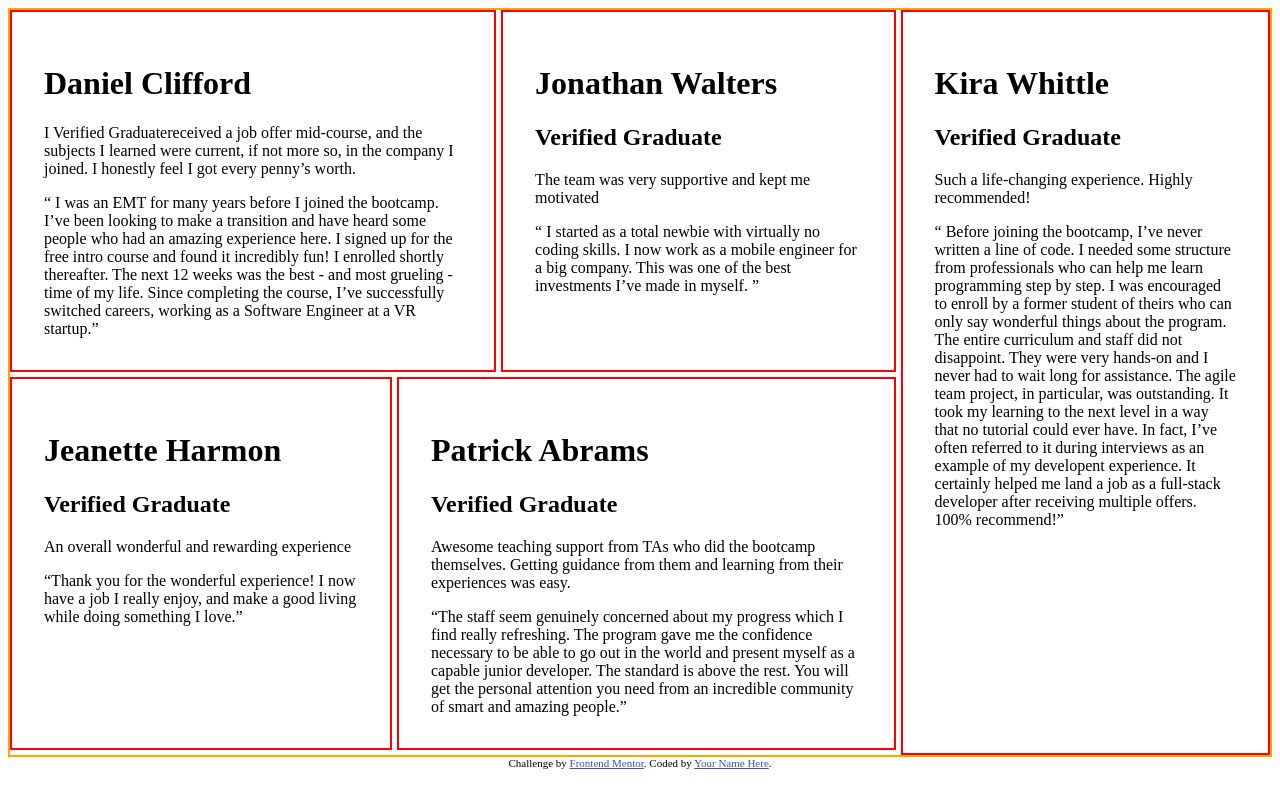
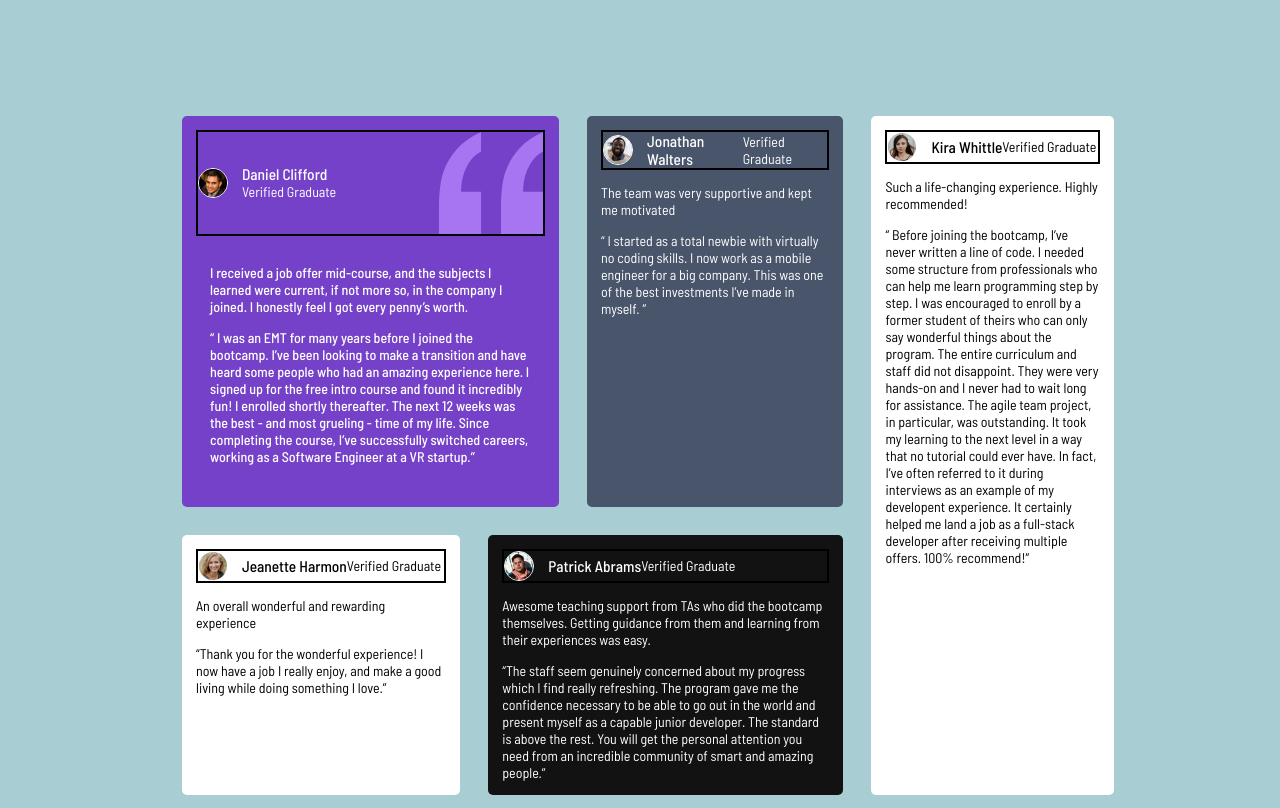
Before and after one commit to MsftKing/testimonials-grid-section-main, a plain HTML site: page index.html in a window 1280 px wide. Drawn offline with Linux system fonts and the light colour scheme; a web font is replaced by a local one.

Commit message:
fixing header of cards

```diff
--- a/index.html
+++ b/index.html
@@ -5,7 +5,9 @@
   <meta name="viewport" content="width=device-width, initial-scale=1.0"> <!-- displays site properly based on user's device -->
   <link rel="stylesheet" href="styles.css">
   <link rel="icon" type="image/png" sizes="32x32" href="./images/favicon-32x32.png">
-
+  <link rel="preconnect" href="https://fonts.googleapis.com">
+<link rel="preconnect" href="https://fonts.gstatic.com" crossorigin>
+<link href="https://fonts.googleapis.com/css2?family=Barlow+Semi+Condensed:ital,wght@0,100;0,200;0,300;0,400;0,500;0,600;0,700;0,800;0,900;1,100;1,200;1,300;1,400;1,500;1,600;1,700;1,800;1,900&family=Fraunces:ital,opsz,wght@0,9..144,100..900;1,9..144,100..900&family=Karla:ital,wght@0,200..800;1,200..800&family=Miniver&family=Montserrat:ital,wght@0,100..900;1,100..900&family=Playwrite+BR:wght@100..400&family=Poppins:ital,wght@0,100;0,200;0,300;0,400;0,500;0,600;0,700;0,800;0,900;1,100;1,200;1,300;1,400;1,500;1,600;1,700;1,800;1,900&family=Work+Sans:ital,wght@0,100..900;1,100..900&display=swap" rel="stylesheet">
   <title>Frontend Mentor | [Challenge Name Here]</title>
 
   <!-- Feel free to remove these styles or customise in your own stylesheet 👍 -->
@@ -17,15 +19,27 @@
 <body>
   <div class="container" >
     <div class="box1">
-      <h1 class="name">Daniel Clifford </h1>
-      <h2 class="verifiedUser"></h2>
-      <p class="description">I Verified Graduatereceived a job offer mid-course, and the subjects I learned were current, if not more so, in the company I joined. I honestly feel I got every penny’s worth.</p>
-      <q> I was an EMT for many years before I joined the bootcamp. I’ve been looking to make a transition and have heard some people who had an amazing experience here. I signed up for the free intro course and found it incredibly fun! I enrolled shortly thereafter. The next 12 weeks was the best - and most grueling - time of my life. Since completing the course, I’ve successfully switched careers, working as a Software Engineer at a VR startup.</q>
+      <div class="nameContainer">
+        <img class="profilePic" alt="daniel profile picture" src="images\image-daniel.jpg">
+        <div class="boxHeader">
+          <div class="name">Daniel Clifford </div>
+          <div class="verifiedUser">Verified Graduate</div>
+        </div>
+        <img aria-hidden class="design" src="images\bg-pattern-quotation.svg">
+      </div>
+      <section class="content">
+        <p class="description">I received a job offer mid-course, and the subjects I learned were current, if not more so, in the company I joined. I honestly feel I got every penny’s worth.</p>
+        <q> I was an EMT for many years before I joined the bootcamp. I’ve been looking to make a transition and have heard some people who had an amazing experience here. I signed up for the free intro course and found it incredibly fun! I enrolled shortly thereafter. The next 12 weeks was the best - and most grueling - time of my life. Since completing the course, I’ve successfully switched careers, working as a Software Engineer at a VR startup.</q>
+      </section>
+
     </div>
 
     <div class="box2">
-      <h1 class="name">Jonathan Walters</h1>
-      <h2 class="verifiedUser">Verified Graduate</h2>
+      <div class="nameContainer">
+        <img class="profilePic" alt="daniel profile picture" src="images\image-jonathan.jpg">
+        <div class="name">Jonathan Walters </div>
+        <div class="verifiedUser">Verified Graduate</div>
+      </div>
 
       <p class="description">The team was very supportive and kept me motivated</p>
 
@@ -36,16 +50,22 @@
     </div>
 
     <div class="box4">
-      <h1 class="name">Jeanette Harmon</h1>
-      <h2 class="verifiedUser">Verified Graduate</h2>
+      <div class="nameContainer">
+        <img class="profilePic" alt="daniel profile picture" src="images\image-jeanette.jpg">
+      <div class="name">Jeanette Harmon</div>
+      <div class="verifiedUser">Verified Graduate</div>
+      </div>
       <p class="description">An overall wonderful and rewarding experience</p>
       <q>Thank you for the wonderful experience! I now have a job I really enjoy, and make a good living
       while doing something I love.</q>
     </div>
 
     <div class="box5">
-      <h1 class="name"> Patrick Abrams</h1>
-      <h2 class="verifiedUser">Verified Graduate</h2>
+      <div class="nameContainer">
+        <img class="profilePic" alt="daniel profile picture" src="images\image-patrick.jpg">
+      <div class="name"> Patrick Abrams</div>
+      <div class="verifiedUser">Verified Graduate</div>
+      </div>
       <p class="description">Awesome teaching support from TAs who did the bootcamp themselves. Getting guidance from them and
   learning from their experiences was easy.</p>
       <q>The staff seem genuinely concerned about my progress which I find really refreshing. The program
@@ -55,8 +75,11 @@
     </div>
 
     <div class="box3">
-      <h1 class="name">Kira Whittle</h1>
-      <h2 class="verifiedUser">Verified Graduate</h2>
+      <div class="nameContainer">
+        <img class="profilePic" alt="daniel profile picture" src="images\image-kira.jpg">
+      <div class="name">Kira Whittle</div>
+      <div class="verifiedUser">Verified Graduate</div>
+      </div>
       <p class="description">Such a life-changing experience. Highly recommended!</p>
       <q> Before joining the bootcamp, I’ve never written a line of code. I needed some structure from
   professionals who can help me learn programming step by step. I was encouraged to enroll by a former
--- a/styles.css
+++ b/styles.css
@@ -12,55 +12,121 @@
     --neutral-black: hsl(0, 0%, 7%);
 }
 
-div[class*="box"]{
-    border: 2px solid red;
-    padding: 2em;
+
+body {
+    display: block;
+    position: absolute;
+    height: 100vh;
+    width: 100%;
+    justify-content: center;
+    place-content: center;
+    font-family: "Barlow Semi Condensed";
+    font-size: 14px;
+    background-color: rgb(168, 206, 211);
+    color: white;
+    overflow: hidden;
 }
 
-body {
-    max-height: 600px;
+div[class*="box"]{
+    padding: 1em;
+    margin: 1em;
+    border-radius: 5px;
+    z-index: 0;
 }
 
 .container {
     display: grid;
-    border: 2px solid orange;
-    grid-template-columns: repeat(8 150px);
-    grid-template-rows: repeat(4 150px);
-    gap: 5px;
+    grid-template: repeat(8 1fr) / repeat(4 2fr);
+    max-width: 75vw;
+    max-height: 75vh;
+    margin: auto;
+    padding: auto;
 }
 
 .box1 {
     grid-column-start: 1;
-    grid-column-end: 4;
+    grid-column-end: 5;
     grid-row-start: 1 ;
     grid-row-end: 2;
     grid: 1 4 1 2;
+    background-color: var(--primary-purple-500);
 }
 
 .box2 {
-    grid-column-start: 4;
-    grid-column-end: 6;
+    grid-column-start: 5;
+    grid-column-end: 7;
     grid-row-start: 1 ;
     grid-row-end: 2;
-
+    background-color: var(--neutral-grey-500);
 }
 
 
 .box3 {
-    grid-column-start: 6;
-    grid-column-end: 8;
+    grid-column-start: 7;
+    grid-column-end: 9;
     grid-row-start: 1 ;
-    grid-row-end: 4;
-
+    grid-row-end: 3;
+    background-color: var(--neutral-white);
 }
 
 .box4 {
     grid-column-start: 1;
     grid-column-end: 3;
-
+    grid-row-end: 3;
+    background-color: var(--neutral-white);
 }
 
 .box5 {
     grid-column-start: 3;
-    grid-column-end: 6;
+    grid-column-end: 7;
+    grid-row-end: 3;
+    background-color: var(--neutral-black);
 }
+
+.box3, .box4 {
+    color: black;
+}
+
+.nameContainer {
+    border: 2px solid black;
+    display: flex;
+    align-items: center;
+    position: relative;
+}
+
+.profilePic {
+    border-radius: 50%;
+    border: 1px solid white;
+    margin-right: 1em;
+    padding: auto;
+    height: 2em;
+}
+
+.design {
+    z-index: -1;
+    justify-self: end;    /* Align to right horizontally */
+    align-self: start;   /* Align to top vertically */
+}
+
+div.boxHeader {
+    display: flex;
+    flex-direction: column;
+    margin: 0;
+    margin-right: auto;
+    padding: 0;
+}
+
+.name {
+    font-weight: 500;
+    font-size: 1.1em;
+}
+
+.verfiedUser {
+    font-size: .9em;
+}
+
+section {
+    font-weight: 500;
+    margin-bottom: 1em;
+    padding: 1em
+}
```
